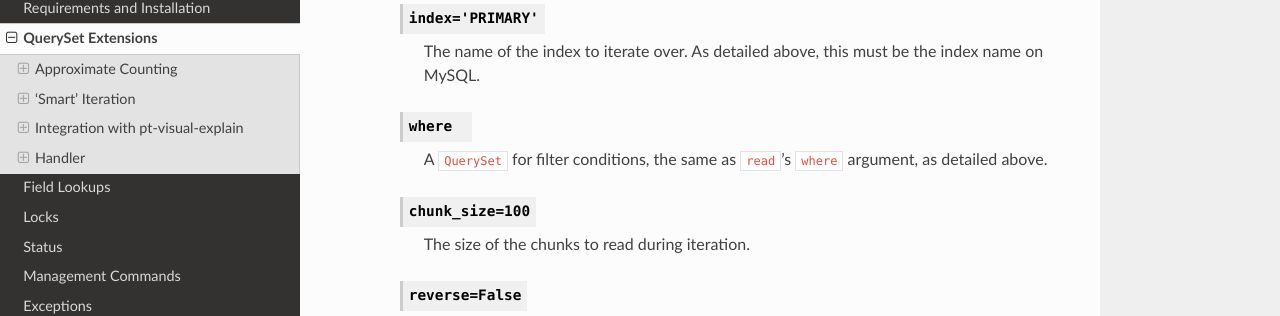
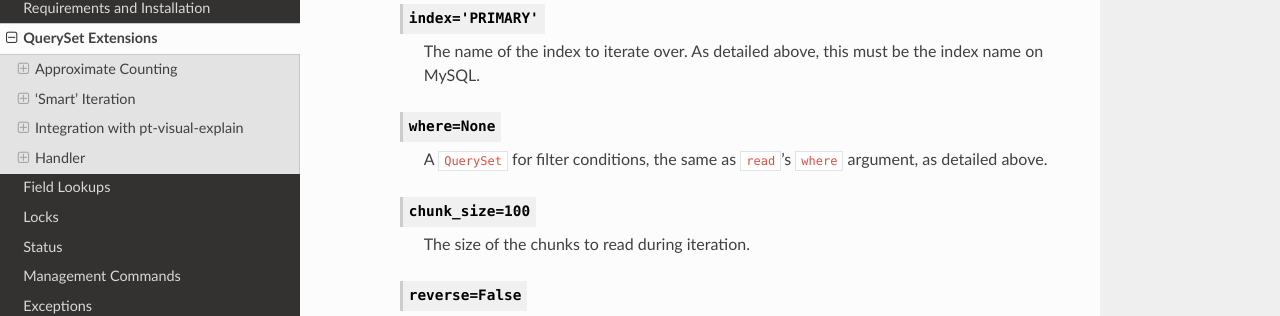
Before and after one commit to adamchainz/django-mysql, a Sphinx documentation site: the page built from docs/queryset_extensions.rst, in a window 1280 px wide and 900 px high, scrolled down 8683 px. Shown: the part 167-483 px from the top of the window. Built offline with Sphinx 7.4.7 and the Read the Docs theme 2.0.0, drawn with Linux system fonts in a browser that asks for light colours.

Commit message:
A tiny docs tweak

```diff
--- a/docs/queryset_extensions.rst
+++ b/docs/queryset_extensions.rst
@@ -485,7 +485,7 @@ easily as well::
             The name of the index to iterate over. As detailed above, this must
             be the index name on MySQL.
 
-        .. attribute:: where
+        .. attribute:: where=None
 
             A ``QuerySet`` for filter conditions, the same as ``read``'s
             ``where`` argument, as detailed above.
```
